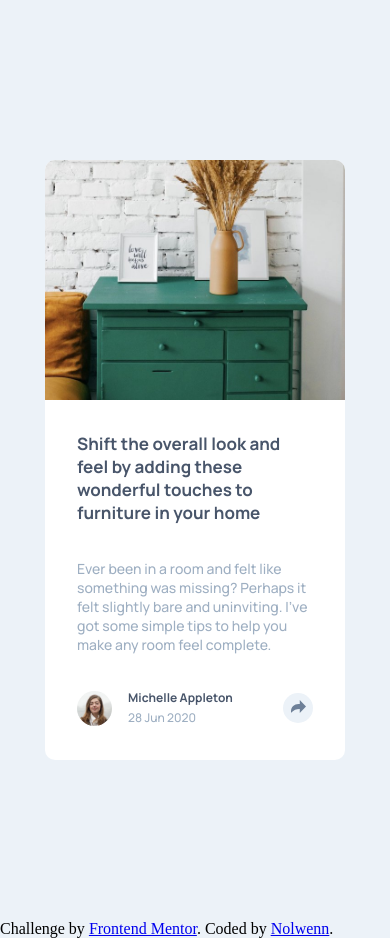
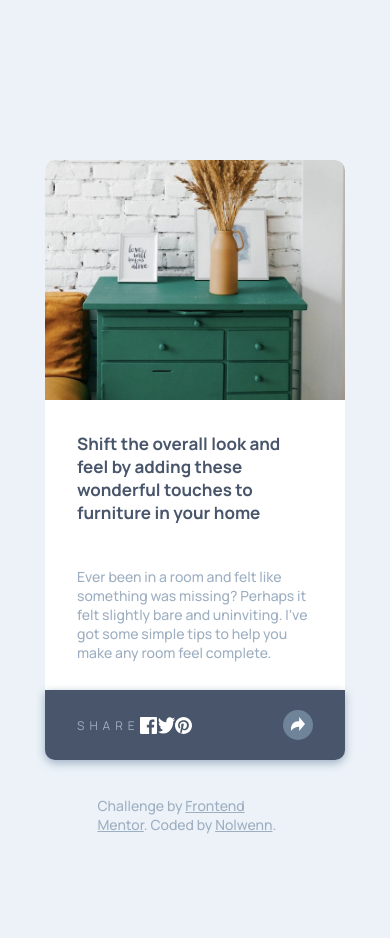
Before and after one commit to nolwennrt/CasPratique-JS, a plain HTML site: page beginner/article-preview-js/index.html in a window 390 px wide. Both pictures are taken after a click on the button 298 px from the left and 708 px from the top of the page. Drawn offline with Linux system fonts and the light colour scheme.

Commit message:
Ajout du JS

```diff
--- a/beginner/article-preview-js/main.js
+++ b/beginner/article-preview-js/main.js
@@ -0,0 +1,22 @@
+const btn = document.querySelector('.sharebtn')
+const popup = document.querySelector('.popup')
+const popupbtn = document.querySelector('.sharebtn-popup')
+
+btn.addEventListener("click", () => {
+    popup.classList.toggle("hidden");
+    btn.classList.toggle("selected");
+})
+
+btn.addEventListener("keydown", (e) => {
+    if(e.key === "enter") {
+        e.preventDefault();
+        popup.classList.toggle("hidden");
+        btn.classList.toggle("selected");
+    }
+})
+
+popupbtn.addEventListener("click", () => {
+    popup.classList.add("hidden");
+    console.log("Click")
+    btn.classList.remove("selected")
+})
--- a/beginner/article-preview-js/styles/style.scss
+++ b/beginner/article-preview-js/styles/style.scss
@@ -66,14 +66,22 @@ main {
                         content: url(../assets/images/icon-share-white.svg);
                     }
                 }
+
+                &.selected {
+                    background-color: $share;
+
+                    img {
+                        content: url(../assets/images/icon-share-white.svg);
+                    }
+                }
             }
         }
 
         .popup {
             display: flex;
-            justify-content: space-around;
+            justify-content: space-between;
             align-items: center;
-            padding: 0 20px;
+            padding: 0 30px;
             border-radius: 10px;
             width: 210px;
             height: 45px;
@@ -87,6 +95,7 @@ main {
                 content: "";
                 position: absolute;
                 top: 44px;
+                left: 95px;
                 width: 0;
                 height: 0;
                 border-left: 10px solid transparent;
@@ -106,7 +115,6 @@ main {
             &.hidden {
                 display: none;
             }
-
         }
     }
 
@@ -124,6 +132,7 @@ main {
         .content {
             height: 60%;
             width: 100%;
+            padding-bottom: 1rem;
             display: flex;
             flex-direction: column;
             justify-content: space-between;
@@ -136,19 +145,20 @@ main {
                 bottom: 0;
                 width: 100%;
                 height: 70px;
+                padding: 0 2rem;
                 left: 0;
                 border-radius: 0 0 10px 10px;
 
                 .sharebtn-popup {
                     display:block;
                     background-color: $share;
-                    width: 25px;
-                    height: 25px;
+                    width: 30px;
+                    height: 30px;
                     margin-left: 90px;
 
                     img {
-                        width: 12px;
-                        height: 12px;
+                        width: 14px;
+                        height: 14px;
                     }
                 }
 
@@ -165,4 +175,17 @@ main {
         width: 300px;
         height: 600px;
     }
+
 }
+
+.attribution {
+    @include text;
+    position: absolute;
+    bottom: 10px;
+    left: 50%;
+    transform: translateX(-50%);
+
+    a {
+        @include text;
+    }
+}
```
Also changed, not shown: beginner/article-preview-js/settings.json (renamed from beginner/rating-component-js/settings.json), beginner/article-preview-js/styles/_mixins.scss (line endings or trailing spaces), beginner/article-preview-js/styles/style.css, 2 other files.
